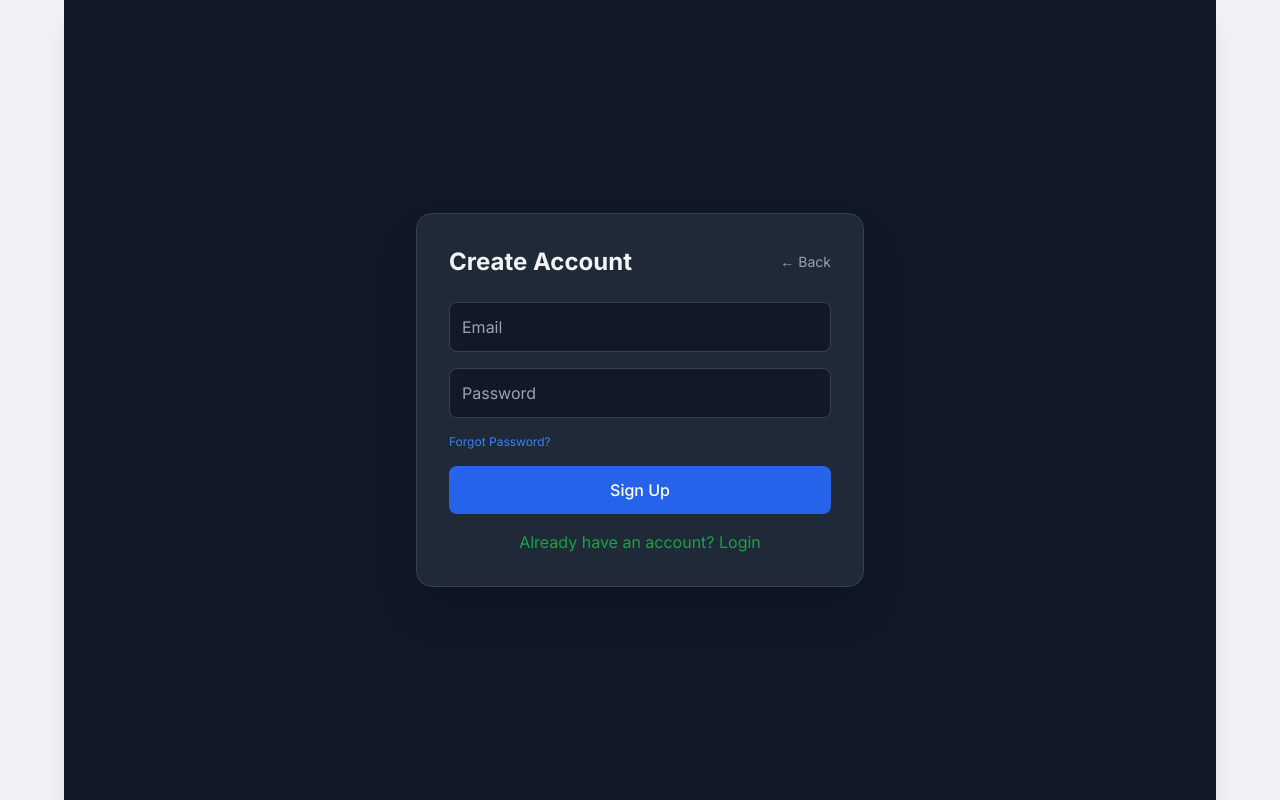
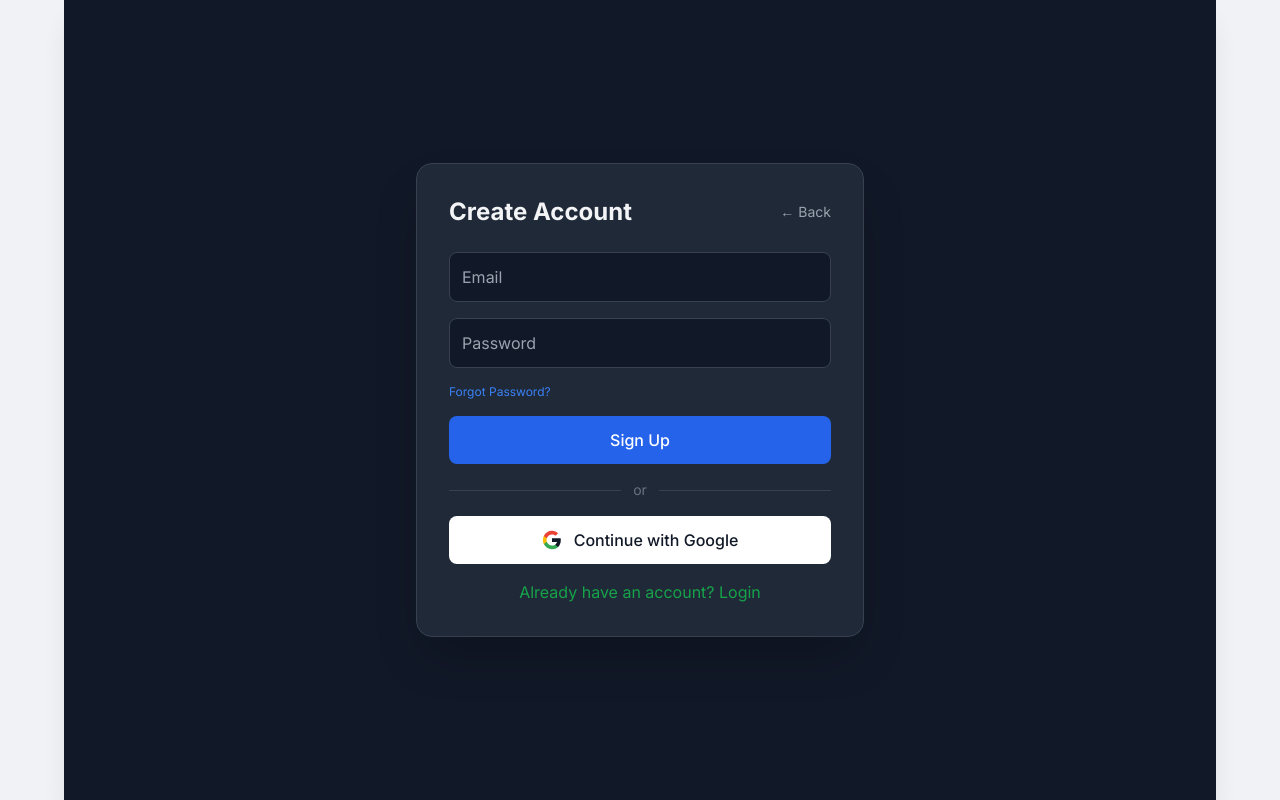
Before and after one commit to DarwynH/LingoSwap, a React (Vite) app: page / in a window 1280 px wide. Both pictures are taken after a click on the button "Get Started". Built offline with nearby package versions, Linux system fonts and the light colour scheme; no server answers.

Commit message:
Added Google Sign In

```diff
--- a/App.tsx
+++ b/App.tsx
@@ -94,6 +94,18 @@ useEffect(() => {
               setIncomingCall(null);
             }
           });
+        } else {
+          const newProfile: UserProfile = {
+            id: firebaseUser.uid,
+            name: firebaseUser.displayName || '',
+            email: firebaseUser.email || '',
+            avatar: firebaseUser.photoURL || `https://api.dicebear.com/7.x/avataaars/svg?seed=${firebaseUser.uid}`,
+            bio: '',
+            nativeLanguage: Language.ENGLISH,
+            targetLanguage: Language.SPANISH
+          };
+          setUser(newProfile);
+          setView('setup');
         }
       } else {
         setUser(null);
--- a/components/Auth.tsx
+++ b/components/Auth.tsx
@@ -1,8 +1,14 @@
-import { sendPasswordResetEmail } from 'firebase/auth';
 import React, { useState } from 'react';
 import { db, auth } from '../firebase';
-import { setDoc, doc } from 'firebase/firestore'
-import { signInWithEmailAndPassword, createUserWithEmailAndPassword } from 'firebase/auth';
+import { setDoc, doc } from 'firebase/firestore';
+import {
+  sendPasswordResetEmail,
+  signInWithEmailAndPassword,
+  createUserWithEmailAndPassword,
+  GoogleAuthProvider,
+  signInWithPopup,
+  fetchSignInMethodsForEmail
+} from 'firebase/auth';
 
 interface AuthProps {
   onLogin: (email: string, password: string) => Promise<void>;
@@ -21,6 +27,15 @@ const Auth: React.FC<AuthProps> = ({ onLogin, onBack, initialIsLogin = true }) =
       return;
     }
     try {
+      try {
+        const methods = await fetchSignInMethodsForEmail(auth, email);
+        if (methods.includes('google.com') && !methods.includes('password')) {
+          alert("This email is registered with Google. Please use Continue with Google.");
+          return;
+        }
+      } catch (e) {
+        // Ignore if enumeration protection is enabled or fetch fails
+      }
       await sendPasswordResetEmail(auth, email);
       alert("Password reset email sent!");
     } catch (error: any) {
@@ -28,7 +43,21 @@ const Auth: React.FC<AuthProps> = ({ onLogin, onBack, initialIsLogin = true }) =
     }
   };
 
-const handleSubmit = async (e: React.FormEvent) => {
+  const handleGoogleSignIn = async () => {
+    try {
+      const provider = new GoogleAuthProvider();
+      await signInWithPopup(auth, provider);
+      // App.tsx onAuthStateChanged will handle routing
+    } catch (error: any) {
+      if (error.code === 'auth/account-exists-with-different-credential') {
+        alert("An account already exists with the same email address but different sign-in credentials.");
+      } else {
+        alert(error.message);
+      }
+    }
+  };
+
+  const handleSubmit = async (e: React.FormEvent) => {
     e.preventDefault();
     try {
       if (isLogin) {
@@ -36,10 +65,13 @@ const handleSubmit = async (e: React.FormEvent) => {
       } else {
         // Just create the user. App.tsx will detect the new user and route them to ProfileSetup.
         await createUserWithEmailAndPassword(auth, email, password);
-
       }
     } catch (error: any) {
-      alert(error.message);
+      if (error.code === 'auth/email-already-in-use') {
+        alert("This email is already in use. If you signed up with Google, please use Continue with Google.");
+      } else {
+        alert(error.message);
+      }
     }
   };
 
@@ -67,6 +99,26 @@ const handleSubmit = async (e: React.FormEvent) => {
           <button type="submit" className="bg-blue-600 hover:bg-blue-500 transition-colors text-white p-3 rounded-lg font-medium mt-2">
             {isLogin ? 'Login' : 'Sign Up'}
           </button>
+
+          <div className="flex items-center my-4">
+            <div className="flex-grow border-t border-gray-700"></div>
+            <span className="px-3 text-sm text-gray-500">or</span>
+            <div className="flex-grow border-t border-gray-700"></div>
+          </div>
+
+          <button
+            type="button"
+            onClick={handleGoogleSignIn}
+            className="flex items-center justify-center space-x-3 bg-white text-gray-900 hover:bg-gray-100 transition-colors p-3 rounded-lg font-medium"
+          >
+            <svg className="w-5 h-5" viewBox="0 0 24 24">
+              <path fill="currentColor" d="M22.56 12.25c0-.78-.07-1.53-.2-2.25H12v4.26h5.92c-.26 1.37-1.04 2.53-2.21 3.31v2.77h3.57c2.08-1.92 3.28-4.74 3.28-8.09z" />
+              <path fill="#34A853" d="M12 23c2.97 0 5.46-.98 7.28-2.66l-3.57-2.77c-.98.66-2.23 1.06-3.71 1.06-2.86 0-5.29-1.93-6.16-4.53H2.18v2.84C3.99 20.53 7.7 23 12 23z" />
+              <path fill="#FBBC05" d="M5.84 14.09c-.22-.66-.35-1.36-.35-2.09s.13-1.43.35-2.09V7.07H2.18C1.43 8.55 1 10.22 1 12s.43 3.45 1.18 4.93l2.85-2.22.81-.62z" />
+              <path fill="#EA4335" d="M12 5.38c1.62 0 3.06.56 4.21 1.64l3.15-3.15C17.45 2.09 14.97 1 12 1 7.7 1 3.99 3.47 2.18 7.07l3.66 2.84c.87-2.6 3.3-4.53 6.16-4.53z" />
+            </svg>
+            <span>Continue with Google</span>
+          </button>
         <button
           type="button"
           onClick={() => setIsLogin(!isLogin)}
```
